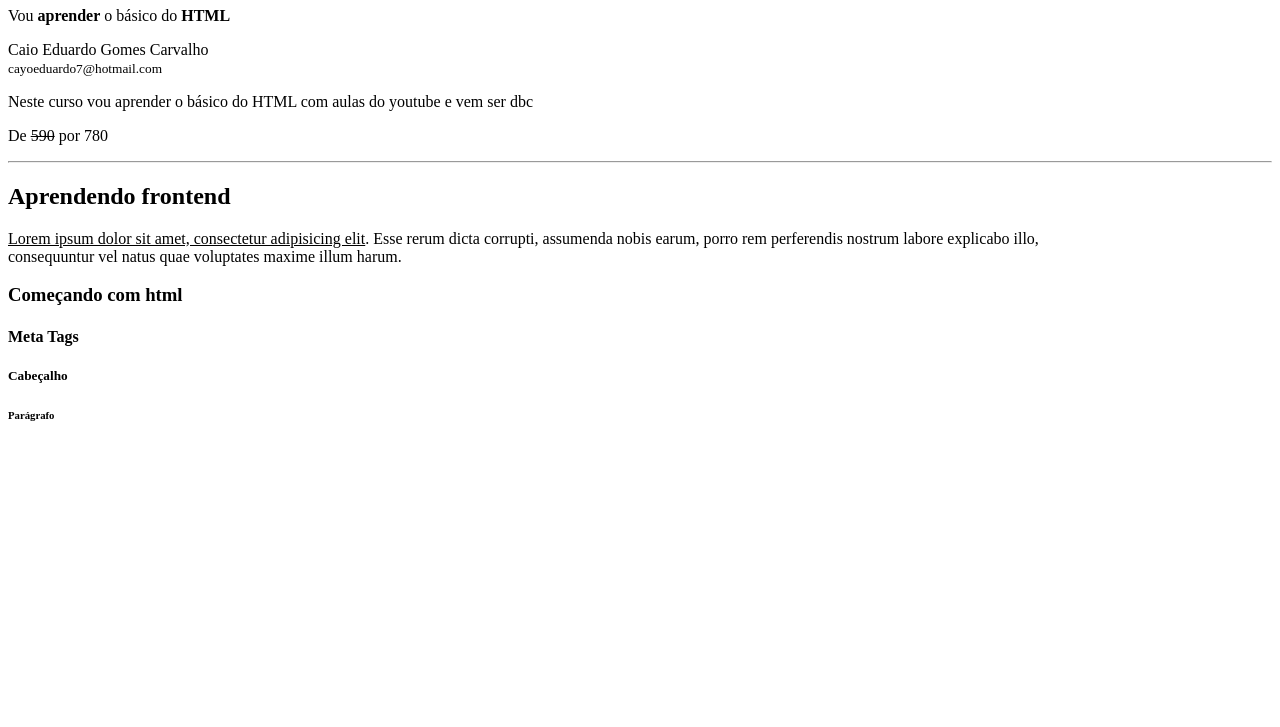
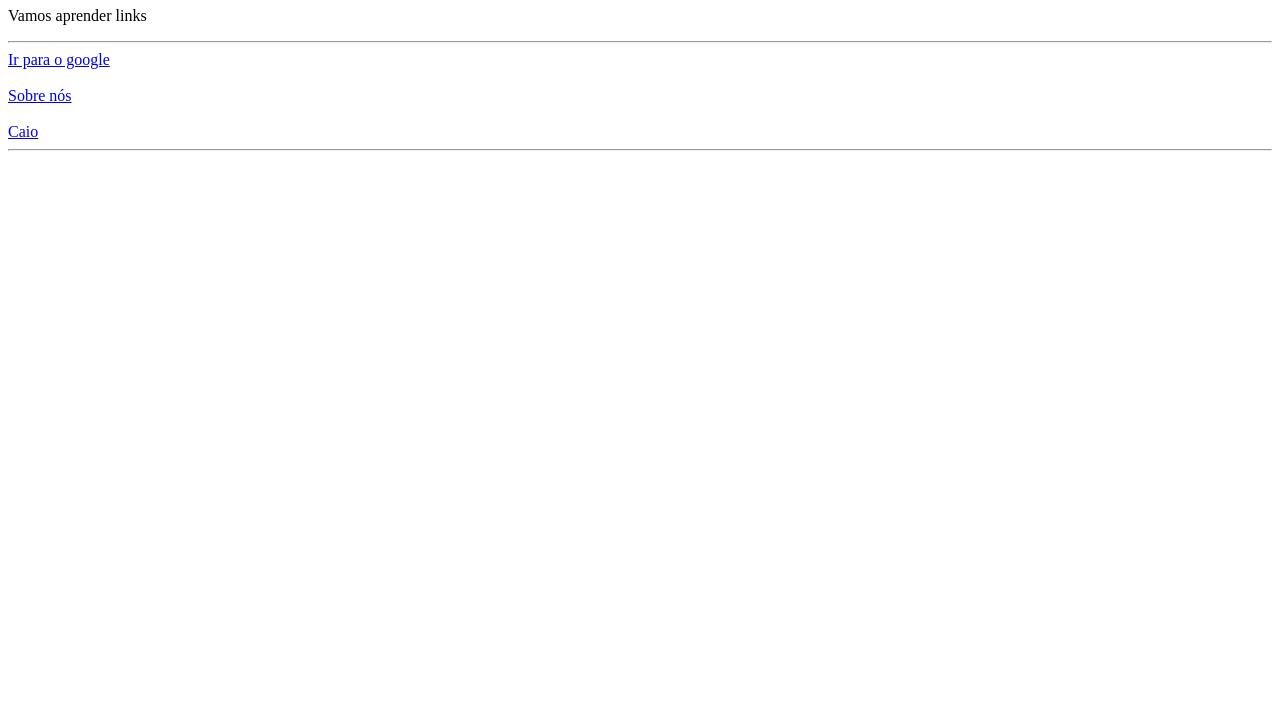
Before and after one commit to caioegc/frontend-treinamento, a plain HTML site: page index.html in a window 1280 px wide. Shown: the part 73-800 px from the top of the page. Drawn offline with Linux system fonts and the light colour scheme.

Commit message:
feat: iniciando

```diff
--- a/index.html
+++ b/index.html
@@ -9,37 +9,17 @@
     <title>Document</title>
   </head>
   <body>
-    <!--Strong = para dar enfase e o nevagedor entender que é importante.
-    /b = só escurece mesmo
-    A estetica é a mesma
-    -->
-    <h1>Treinamento do caio</h1>
-    <p>Vou <Strong>aprender</Strong> o básico do <b>HTML</b></p>
 
-    Caio Eduardo Gomes Carvalho<br>
-    <Small>cayoeduardo7@hotmail.com</Small>
+    <h1>Página principal</h1>
+    <p>Vamos aprender links</p>
+    <hr>
+    <a href="https://google.com.br" target="_blank"> Ir para o google</a> <br><br>
 
-    <p>Neste curso vou aprender o básico do HTML com aulas do youtube e vem ser dbc</p>
+    <!-- LINK RELATIVO (URL RELATIVA)-->
+    <a href="sobre.html"> Sobre nós</a> <br><br>
 
-    <p>De <del>590</del> por 780</p>
+    <a href="equipe/caio.html" target="_blank">Caio</a>
 
-    <!--
-    <hr> = cria uma linha
-    /<br> = pula linha
-    <i> = deixa em italico
-    <u> = underline, fica sublinhado
-    <small> = deixa a fonte menor
-    <del>  = deixa riscado
-    <sup> = Superior (ex: numero exponencial)
-    <sub> = inferior(deixa mais abaixo)
-    -->
     <hr>
-    <h2>Aprendendo frontend</h2>
-    <p><u>Lorem ipsum dolor sit amet, consectetur adipisicing elit</u>. Esse rerum dicta corrupti, assumenda nobis earum, porro rem perferendis nostrum labore explicabo illo, <br>consequuntur vel natus quae voluptates maxime illum harum.</p>
-    <h3>Começando com html</h3>
-    <h4> Meta Tags</h4>
-    <h5>Cabeçalho</h5>
-    <h6>Parágrafo</h6>
-
   </body>
 </html>
```
Also changed, not shown: equipe/caio.html (added, +16 -0 lines), sobre.html (added, +17 -0 lines).
